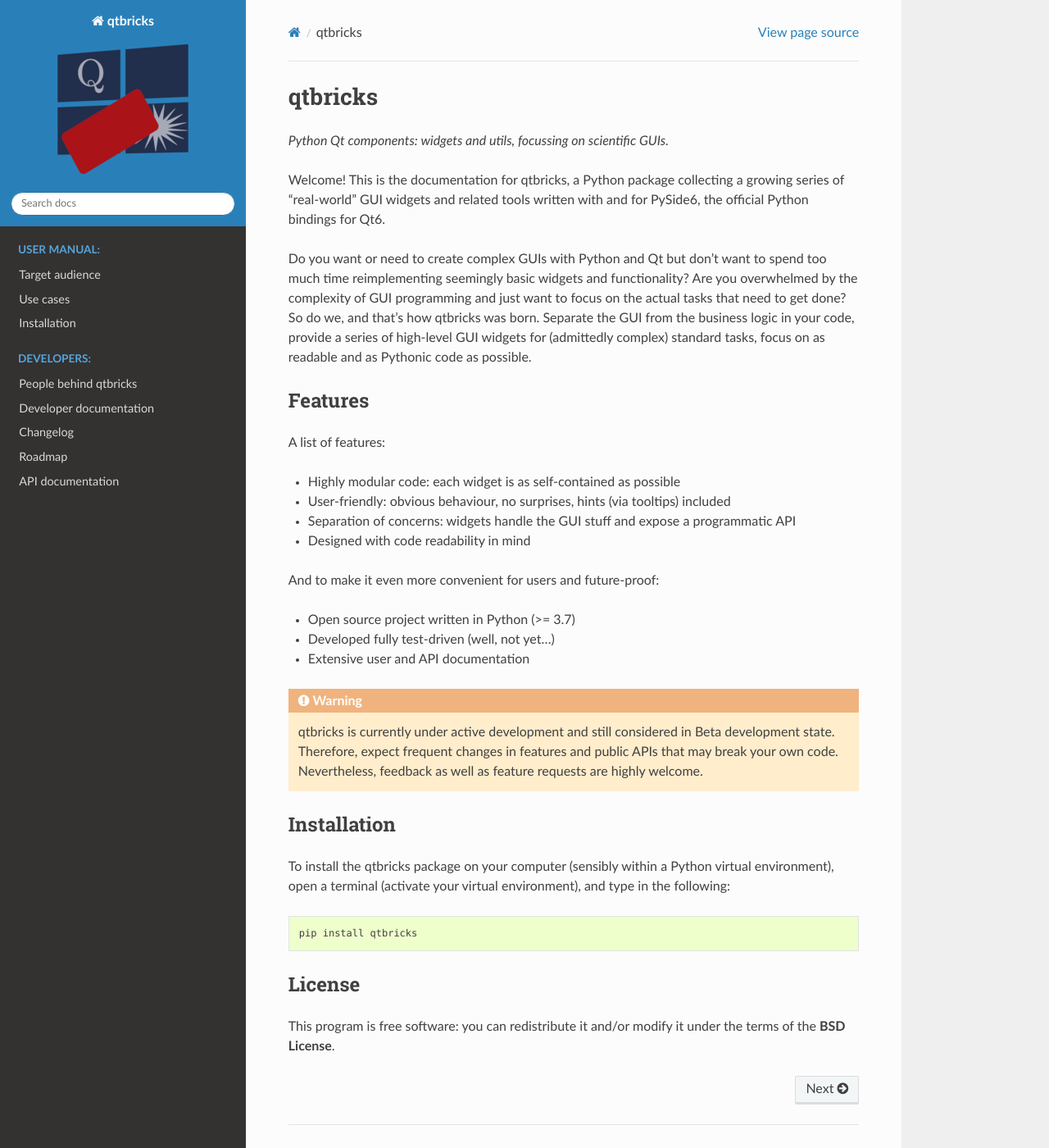
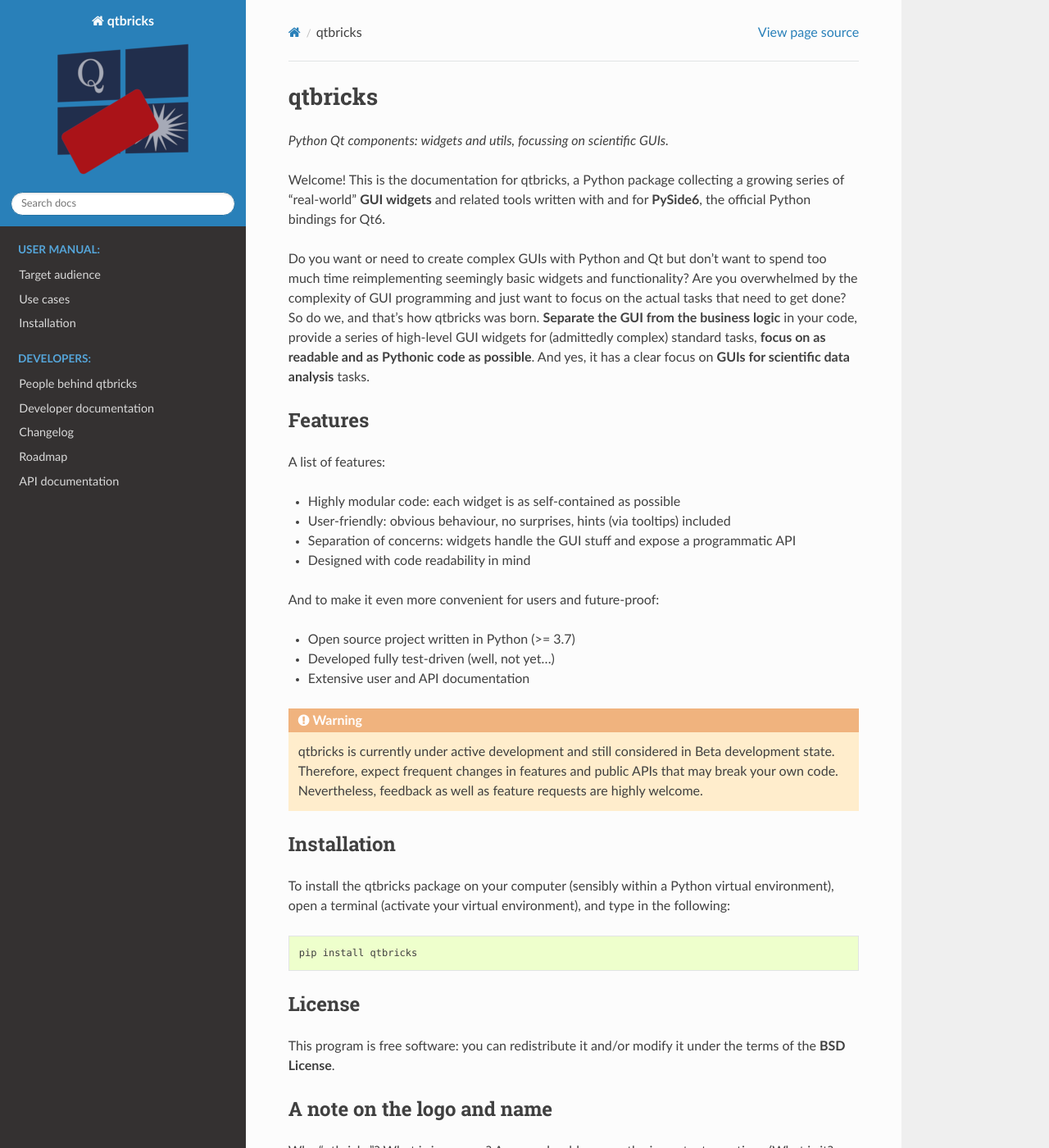
Before and after one commit to tillbiskup/qtbricks, a Sphinx documentation site: the page built from docs/index.rst, in a window 1280 px wide and 1400 px high. Shown: the whole window at 82% size. Built offline with Sphinx 7.4.7 and the Read the Docs theme 2.0.0, drawn with Linux system fonts in a browser that asks for light colours; some of the changed text lies outside the part shown.

Commit message:
Update documentation and readme

```diff
--- a/docs/index.rst
+++ b/docs/index.rst
@@ -4,9 +4,9 @@
 
 *Python Qt components: widgets and utils, focussing on scientific GUIs.*
 
-Welcome! This is the documentation for qtbricks, a Python package collecting a growing series of "real-world" GUI widgets and related tools written with and for PySide6, the official Python bindings for Qt6.
+Welcome! This is the documentation for qtbricks, a Python package collecting a growing series of "real-world" **GUI widgets** and related tools written with and for **PySide6**, the official Python bindings for Qt6.
 
-Do you want or need to create complex GUIs with Python and Qt but don't want to spend too much time reimplementing seemingly basic widgets and functionality? Are you overwhelmed by the complexity of GUI programming and just want to focus on the actual tasks that need to get done? So do we, and that's how qtbricks was born. Separate the GUI from the business logic in your code, provide a series of high-level GUI widgets for (admittedly complex) standard tasks, focus on as readable and as Pythonic code as possible.
+Do you want or need to create complex GUIs with Python and Qt but don't want to spend too much time reimplementing seemingly basic widgets and functionality? Are you overwhelmed by the complexity of GUI programming and just want to focus on the actual tasks that need to get done? So do we, and that's how qtbricks was born. **Separate the GUI from the business logic** in your code, provide a series of high-level GUI widgets for (admittedly complex) standard tasks, **focus on as readable and as Pythonic code as possible**. And yes, it has a clear focus on **GUIs for scientific data analysis** tasks.
 
 
 Features
@@ -53,6 +53,11 @@
 This program is free software: you can redistribute it and/or modify it under the terms of the **BSD License**.
 
 
+A note on the logo and name
+===========================
+
+Why "qtbricks"? What is in a name? A name should answer the important questions (What is it? What does it?), should be easy to remember and reasonably unique to be searchable (findable!) on the web. Bricks are basic building blocks, more generic than the term "widget" in a GUI context, and after all, bricks seem to have a natural connection to windows, haven't they? Hence the logo...
+
 
 .. toctree::
    :maxdepth: 2
```
Also changed, not shown: README.rst (+8 -2 lines), 1 other file.
